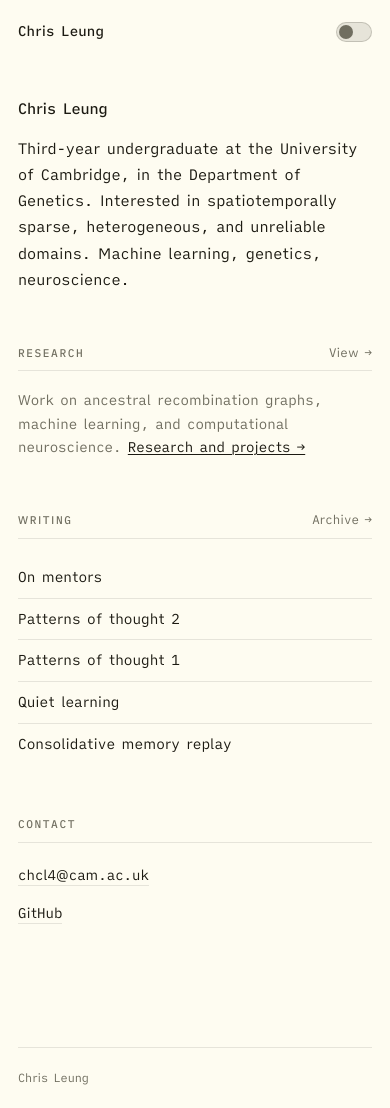
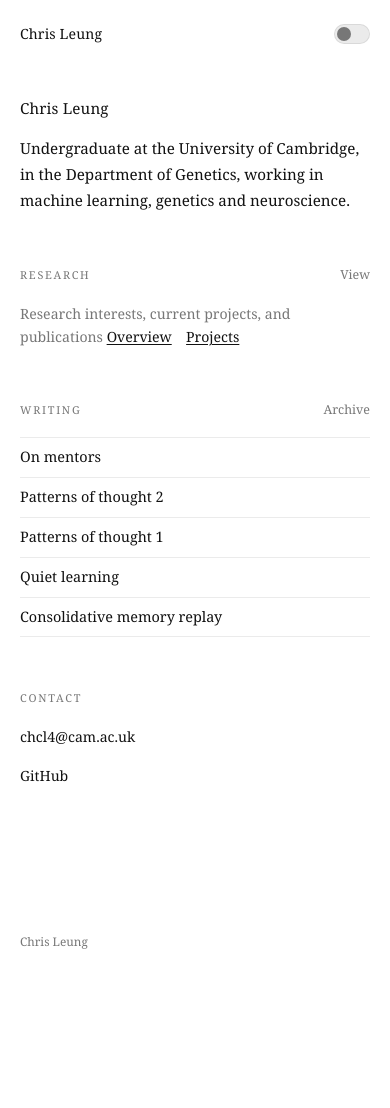
Before and after one commit to leungchristopher/leungchristopher.github.io, a Jekyll site: the page built from index.html, in a window 390 px wide. Built offline with Jekyll 4.4.1, drawn with Linux system fonts in a browser that asks for light colours; some web fonts are replaced; after the commit the page ends 972 px from its top, so only the background shows below that.

Commit message:
redesign

```diff
--- a/_layouts/default.html
+++ b/_layouts/default.html
@@ -5,6 +5,9 @@
   <meta name="viewport" content="width=device-width, initial-scale=1.0">
   <title>{% if page.title and page.title != site.title %}{{ page.title }} — {{ site.title }}{% else %}{{ site.title }}{% endif %}</title>
   <meta name="description" content="{% if page.excerpt %}{{ page.excerpt | strip_html | truncatewords: 30 }}{% elsif page.description %}{{ page.description }}{% else %}{{ site.description }}{% endif %}">
+  <link rel="preconnect" href="https://fonts.googleapis.com">
+  <link rel="preconnect" href="https://fonts.gstatic.com" crossorigin>
+  <link href="https://fonts.googleapis.com/css2?family=New+Computer+Modern:ital,wght@0,100;0,400;0,700;1,100;1,400;1,700&family=New+Computer+Modern+Mono:ital,wght@0,400;0,700;1,400&display=swap" rel="stylesheet">
   <link rel="stylesheet" href="/assets/css/main.css">
   <link rel="alternate" type="application/rss+xml" title="{{ site.title }}" href="/feed.xml">
   <link rel="canonical" href="{{ page.url | absolute_url }}">
@@ -37,7 +40,7 @@
             <li><a href="/about/">About</a></li>
             <li><a href="/research/">Research</a></li>
             <li><a href="/blog/">Writing</a></li>
-            <li><a href="/books/">Books</a></li>
+            <li><a href="/projects/">Projects</a></li>
           </ul>
           <button class="theme-toggle" id="themeToggle" aria-label="Toggle dark mode"></button>
         </div>
--- a/assets/css/main.css
+++ b/assets/css/main.css
@@ -1,35 +1,18 @@
-/* ─── Fonts ─── */
-@font-face {
-  font-family: 'iAWriterQuattroV';
-  src: url('/iAWriterQuattroV.ttf') format('truetype');
-  font-weight: 100 900;
-  font-style: normal;
-  font-display: swap;
-}
-
-@font-face {
-  font-family: 'iAWriterQuattroV';
-  src: url('/iAWriterQuattroV-Italic.ttf') format('truetype');
-  font-weight: 100 900;
-  font-style: italic;
-  font-display: swap;
-}
-
 /* ─── Variables ─── */
 :root {
-  --bg:     rgb(254, 252, 241);
-  --fg:     rgb(28, 26, 18);
-  --muted:  rgb(112, 110, 96);
-  --faint:  rgba(28, 26, 18, 0.10);
-  --faint2: rgba(28, 26, 18, 0.05);
+  --bg:     #ffffff;
+  --fg:     #111111;
+  --muted:  #777777;
+  --faint:  rgba(0, 0, 0, 0.08);
+  --faint2: rgba(0, 0, 0, 0.04);
 }
 
 [data-theme="dark"] {
-  --bg:     rgb(19, 19, 17);
-  --fg:     rgb(218, 216, 204);
-  --muted:  rgb(128, 126, 112);
-  --faint:  rgba(218, 216, 204, 0.10);
-  --faint2: rgba(218, 216, 204, 0.05);
+  --bg:     #111111;
+  --fg:     #e3e3e3;
+  --muted:  #888888;
+  --faint:  rgba(255, 255, 255, 0.08);
+  --faint2: rgba(255, 255, 255, 0.04);
 }
 
 /* ─── Page transitions ─── */
@@ -53,7 +36,7 @@ html {
 }
 
 body {
-  font-family: 'iAWriterQuattroV', 'Courier New', Courier, monospace;
+  font-family: 'New Computer Modern', Georgia, 'Times New Roman', serif;
   background-color: var(--bg);
   color: var(--fg);
   line-height: 1.65;
@@ -68,14 +51,14 @@ body.is-leaving {
 
 /* ─── Layout ─── */
 .wrap {
-  max-width: 660px;
+  max-width: 740px;
   margin: 0 auto;
-  padding: 0 24px;
+  padding: 0 28px;
 }
 
 /* ─── Header ─── */
 .site-header {
-  padding: 28px 0 22px;
+  padding: 32px 0 26px;
 }
 
 .site-nav {
@@ -86,7 +69,7 @@ body.is-leaving {
 
 .site-title {
   font-size: 0.88rem;
-  font-weight: 500;
+  font-weight: 400;
   color: var(--fg);
   text-decoration: none;
   letter-spacing: 0.01em;
@@ -95,12 +78,12 @@ body.is-leaving {
 .nav-end {
   display: flex;
   align-items: center;
-  gap: 22px;
+  gap: 24px;
 }
 
 .nav-links {
   display: flex;
-  gap: 18px;
+  gap: 20px;
   list-style: none;
 }
 
@@ -120,7 +103,7 @@ body.is-leaving {
   height: 20px;
   border-radius: 10px;
   background: var(--faint);
-  border: 1px solid rgba(128, 126, 112, 0.35);
+  border: 1px solid var(--faint);
   cursor: pointer;
   position: relative;
   flex-shrink: 0;
@@ -149,20 +132,20 @@ body.is-leaving {
 
 /* ─── Main ─── */
 .site-main {
-  padding: 36px 0 72px;
+  padding: 36px 0 80px;
 }
 
 /* ─── Sections ─── */
 .section {
-  margin-bottom: 40px;
+  margin-bottom: 44px;
 }
 
 /* ─── Intro ─── */
 .intro-name {
-  font-size: 1.1rem;
-  font-weight: 500;
-  margin-bottom: 18px;
-  letter-spacing: -0.01em;
+  font-size: 1.05rem;
+  font-weight: 400;
+  margin-bottom: 16px;
+  letter-spacing: 0.01em;
 }
 
 .intro p {
@@ -187,17 +170,15 @@ body.is-leaving {
   display: flex;
   align-items: baseline;
   justify-content: space-between;
-  border-bottom: 1px solid var(--faint);
-  padding-bottom: 8px;
-  margin-bottom: 18px;
+  margin-bottom: 16px;
 }
 
 .label-text {
-  font-size: 0.70rem;
-  letter-spacing: 0.14em;
+  font-size: 0.68rem;
+  letter-spacing: 0.16em;
   text-transform: uppercase;
   color: var(--muted);
-  font-weight: 500;
+  font-weight: 400;
 }
 
 .label-link {
@@ -219,13 +200,13 @@ body.is-leaving {
   display: flex;
   justify-content: space-between;
   align-items: flex-start;
-  padding: 10px 0;
+  padding: 9px 0;
   border-bottom: 1px solid var(--faint);
   gap: 18px;
 }
 
-.post-list-item:last-child {
-  border-bottom: none;
+.post-list-item:first-child {
+  border-top: 1px solid var(--faint);
 }
 
 .post-list-left {
@@ -258,14 +239,13 @@ body.is-leaving {
   color: var(--muted);
   border: 1px solid var(--faint);
   padding: 1px 5px;
-  border-radius: 3px;
+  border-radius: 2px;
   text-decoration: none;
   line-height: 1.6;
 }
 
 .tag-chip:hover {
   color: var(--fg);
-  border-color: rgba(128, 126, 112, 0.4);
 }
 
 .post-list-date {
@@ -280,19 +260,19 @@ body.is-leaving {
 .contact-list {
   list-style: none;
   display: flex;
-  gap: 22px;
+  gap: 24px;
 }
 
 .contact-list a {
   font-size: 0.88rem;
   color: var(--fg);
   text-decoration: none;
-  border-bottom: 1px solid var(--faint);
-  padding-bottom: 1px;
 }
 
 .contact-list a:hover {
-  border-bottom-color: var(--fg);
+  text-decoration: underline;
+  text-decoration-thickness: 1px;
+  text-underline-offset: 3px;
 }
 
 /* ─── Log link blurb ─── */
@@ -312,23 +292,21 @@ body.is-leaving {
 /* ─── Footer ─── */
 .site-footer {
   padding: 20px 0;
-  border-top: 1px solid var(--faint);
   font-size: 0.74rem;
   color: var(--muted);
 }
 
 /* ─── Post page ─── */
 .post-header {
-  margin-bottom: 44px;
-  padding-bottom: 22px;
-  border-bottom: 1px solid var(--faint);
+  margin-bottom: 48px;
+  padding-bottom: 0;
 }
 
 .post-header h1 {
-  font-size: 1.2rem;
-  font-weight: 500;
-  line-height: 1.35;
-  margin-bottom: 10px;
+  font-size: 1.3rem;
+  font-weight: 400;
+  line-height: 1.32;
+  margin-bottom: 12px;
   letter-spacing: -0.01em;
 }
 
@@ -345,12 +323,12 @@ body.is-leaving {
 }
 
 .post-content {
-  font-size: 0.94rem;
-  line-height: 1.80;
+  font-size: 0.96rem;
+  line-height: 1.82;
 }
 
 .post-content p {
-  margin-bottom: 1.2em;
+  margin-bottom: 1.25em;
 }
 
 .post-content p:last-child {
@@ -361,16 +339,16 @@ body.is-leaving {
 .post-content h2,
 .post-content h3,
 .post-content h4 {
-  font-weight: 500;
-  margin-top: 2.2em;
+  font-weight: 700;
+  margin-top: 2.4em;
   margin-bottom: 0.55em;
   line-height: 1.3;
 }
 
-.post-content h1 { font-size: 1.15rem; }
-.post-content h2 { font-size: 1.02rem; }
-.post-content h3 { font-size: 0.95rem; }
-.post-content h4 { font-size: 0.92rem; }
+.post-content h1 { font-size: 1.18rem; }
+.post-content h2 { font-size: 1.04rem; }
+.post-content h3 { font-size: 0.97rem; }
+.post-content h4 { font-size: 0.94rem; }
 
 .post-content a {
   color: var(--fg);
@@ -386,7 +364,7 @@ body.is-leaving {
 .post-content ul,
 .post-content ol {
   padding-left: 1.4em;
-  margin-bottom: 1.2em;
+  margin-bottom: 1.25em;
 }
 
 .post-content li {
@@ -401,22 +379,22 @@ body.is-leaving {
   border-left: 2px solid var(--faint);
   padding-left: 18px;
   color: var(--muted);
-  margin-bottom: 1.2em;
+  margin-bottom: 1.25em;
 }
 
 .post-content pre {
   background: var(--faint2);
   border: 1px solid var(--faint);
   padding: 14px 16px;
-  border-radius: 3px;
+  border-radius: 2px;
   overflow-x: auto;
   font-size: 0.82em;
-  margin-bottom: 1.2em;
+  margin-bottom: 1.25em;
   line-height: 1.55;
 }
 
 .post-content code {
-  font-family: inherit;
+  font-family: 'New Computer Modern Mono', 'Courier New', Courier, monospace;
   font-size: 0.87em;
   background: var(--faint2);
   border: 1px solid var(--faint);
@@ -453,24 +431,22 @@ body.is-leaving {
 
 /* ─── Page layout ─── */
 .page-header {
-  margin-bottom: 38px;
-  padding-bottom: 20px;
-  border-bottom: 1px solid var(--faint);
+  margin-bottom: 40px;
 }
 
 .page-header h1 {
   font-size: 1.2rem;
-  font-weight: 500;
+  font-weight: 400;
   letter-spacing: -0.01em;
 }
 
 .page-content {
-  font-size: 0.94rem;
-  line-height: 1.80;
+  font-size: 0.96rem;
+  line-height: 1.82;
 }
 
 .page-content p {
-  margin-bottom: 1.15em;
+  margin-bottom: 1.2em;
 }
 
 .page-content p:last-child {
@@ -479,17 +455,15 @@ body.is-leaving {
 
 .page-content h2 {
   font-size: 0.98rem;
-  font-weight: 500;
-  margin-top: 2.4em;
-  margin-bottom: 0.6em;
-  padding-bottom: 6px;
-  border-bottom: 1px solid var(--faint);
+  font-weight: 700;
+  margin-top: 2.6em;
+  margin-bottom: 0.65em;
 }
 
 .page-content h3 {
   font-size: 0.93rem;
-  font-weight: 500;
-  margin-top: 1.8em;
+  font-weight: 700;
+  margin-top: 1.9em;
   margin-bottom: 0.45em;
 }
 
@@ -507,7 +481,7 @@ body.is-leaving {
 .page-content ul,
 .page-content ol {
   padding-left: 1.4em;
-  margin-bottom: 1.15em;
+  margin-bottom: 1.2em;
 }
 
 .page-content li {
@@ -521,7 +495,7 @@ body.is-leaving {
 }
 
 .page-content strong {
-  font-weight: 600;
+  font-weight: 700;
 }
 
 /* ─── Tag filter ─── */
@@ -549,15 +523,13 @@ body.is-leaving {
 
 /* ─── Blog archive ─── */
 .archive-year {
-  font-size: 0.70rem;
-  letter-spacing: 0.14em;
+  font-size: 0.68rem;
+  letter-spacing: 0.16em;
   text-transform: uppercase;
   color: var(--muted);
-  font-weight: 500;
+  font-weight: 400;
   margin-top: 44px;
   margin-bottom: 14px;
-  padding-bottom: 7px;
-  border-bottom: 1px solid var(--faint);
 }
 
 .archive-year:first-child {
@@ -566,15 +538,13 @@ body.is-leaving {
 
 /* ─── Tags page ─── */
 .tag-group-heading {
-  font-size: 0.70rem;
-  letter-spacing: 0.14em;
+  font-size: 0.68rem;
+  letter-spacing: 0.16em;
   text-transform: uppercase;
   color: var(--muted);
-  font-weight: 500;
+  font-weight: 400;
   margin-top: 44px;
   margin-bottom: 14px;
-  padding-bottom: 7px;
-  border-bottom: 1px solid var(--faint);
 }
 
 .tag-group-heading:first-child {
@@ -629,20 +599,31 @@ body.is-leaving {
 .log-hours { color: var(--muted); text-align: right; }
 .log-desc  { color: var(--fg); overflow: hidden; text-overflow: ellipsis; white-space: nowrap; }
 
-/* ─── Research page ─── */
+/* ─── Research / Projects page ─── */
 .research-item {
-  padding: 16px 0;
+  padding: 18px 0;
   border-bottom: 1px solid var(--faint);
+}
+
+.research-item:first-child {
+  border-top: 1px solid var(--faint);
 }
 
 .research-item:last-child {
   border-bottom: none;
 }
 
+.research-title-row {
+  display: flex;
+  align-items: baseline;
+  justify-content: space-between;
+  gap: 12px;
+  margin-bottom: 3px;
+}
+
 .research-title {
   font-size: 0.92rem;
-  font-weight: 500;
-  margin-bottom: 4px;
+  font-weight: 400;
 }
 
 .research-title a {
@@ -656,10 +637,24 @@ body.is-leaving {
   text-underline-offset: 3px;
 }
 
+.research-year {
+  font-size: 0.78rem;
+  color: var(--muted);
+  white-space: nowrap;
+  flex-shrink: 0;
+}
+
+.research-affil {
+  font-size: 0.80rem;
+  color: var(--muted);
+  margin-bottom: 5px;
+  font-style: italic;
+}
+
 .research-desc {
   font-size: 0.85rem;
   color: var(--muted);
-  line-height: 1.55;
+  line-height: 1.58;
 }
 
 /* ─── Post TOC sidebar ─── */
@@ -672,7 +667,7 @@ body.is-leaving {
     display: block;
     position: fixed;
     top: 96px;
-    left: max(20px, calc(50% - 330px - 200px));
+    left: max(20px, calc(50% - 370px - 200px));
     width: 160px;
   }
 }
@@ -682,7 +677,7 @@ body.is-leaving {
   color: var(--muted);
   line-height: 1.45;
   margin-bottom: 16px;
-  font-weight: 500;
+  font-weight: 400;
   word-break: break-word;
 }
 
@@ -703,7 +698,7 @@ body.is-leaving {
 
 .toc-link.toc-active {
   color: var(--fg);
-  font-weight: 600;
+  font-weight: 700;
 }
 
 /* ─── Book reviews ─── */
@@ -731,7 +726,6 @@ body.is-leaving {
 
 .dot-empty {
   color: var(--faint);
-  color: rgba(128, 126, 112, 0.35);
 }
 
 .book-list-author {
@@ -761,7 +755,7 @@ body.is-leaving {
 
 .not-found h1 {
   font-size: 1.15rem;
-  font-weight: 500;
+  font-weight: 400;
   margin-bottom: 14px;
 }
 
@@ -775,21 +769,21 @@ body.is-leaving {
 }
 
 /* ─── Mobile ─── */
-@media (max-width: 580px) {
+@media (max-width: 600px) {
   html {
     font-size: 16px;
   }
 
   .wrap {
-    padding: 0 18px;
+    padding: 0 20px;
   }
 
   .site-header {
-    padding: 20px 0 16px;
+    padding: 22px 0 18px;
   }
 
   .site-main {
-    padding: 36px 0 72px;
+    padding: 32px 0 72px;
   }
 
   .nav-links {
@@ -797,7 +791,7 @@ body.is-leaving {
   }
 
   .section {
-    margin-bottom: 50px;
+    margin-bottom: 52px;
   }
 
   .post-list-item {
@@ -828,6 +822,6 @@ body.is-leaving {
   }
 
   .post-header h1 {
-    font-size: 1.1rem;
+    font-size: 1.15rem;
   }
 }
--- a/index.html
+++ b/index.html
@@ -5,21 +5,21 @@ title: Chris Leung
 
 <div class="section intro">
   <p class="intro-name">Chris Leung</p>
-  <p>Third-year undergraduate at the University of Cambridge, in the Department of Genetics. Interested in spatiotemporally sparse, heterogeneous, and unreliable domains. Machine learning, genetics, neuroscience.</p>
+  <p>Undergraduate at the University of Cambridge, in the Department of Genetics, working in machine learning, genetics and neuroscience.</p>
 </div>
 
 <div class="section">
   <div class="section-label">
     <span class="label-text">Research</span>
-    <a href="/research/" class="label-link">View →</a>
+    <a href="/research/" class="label-link">View</a>
   </div>
-  <p class="blurb">Work on ancestral recombination graphs, machine learning, and computational neuroscience. <a href="/research/">Research and projects →</a></p>
+  <p class="blurb">Research interests, current projects, and publications <a href="/research/">Overview</a> &ensp; <a href="/projects/">Projects</a></p>
 </div>
 
 <div class="section">
   <div class="section-label">
     <span class="label-text">Writing</span>
-    <a href="/blog/" class="label-link">Archive →</a>
+    <a href="/blog/" class="label-link">Archive</a>
   </div>
   <ul class="post-list">
     {% for post in site.posts limit:5 %}
```
Also changed, not shown: _pages/404.md (+1 -1 lines), _pages/projects.md (added, +69 -0 lines), NewCM08-Book.otf (added), NewCM08-BookItalic.otf (added), NewCM08-Italic.otf (added), NewCM08-Regular.otf (added).
